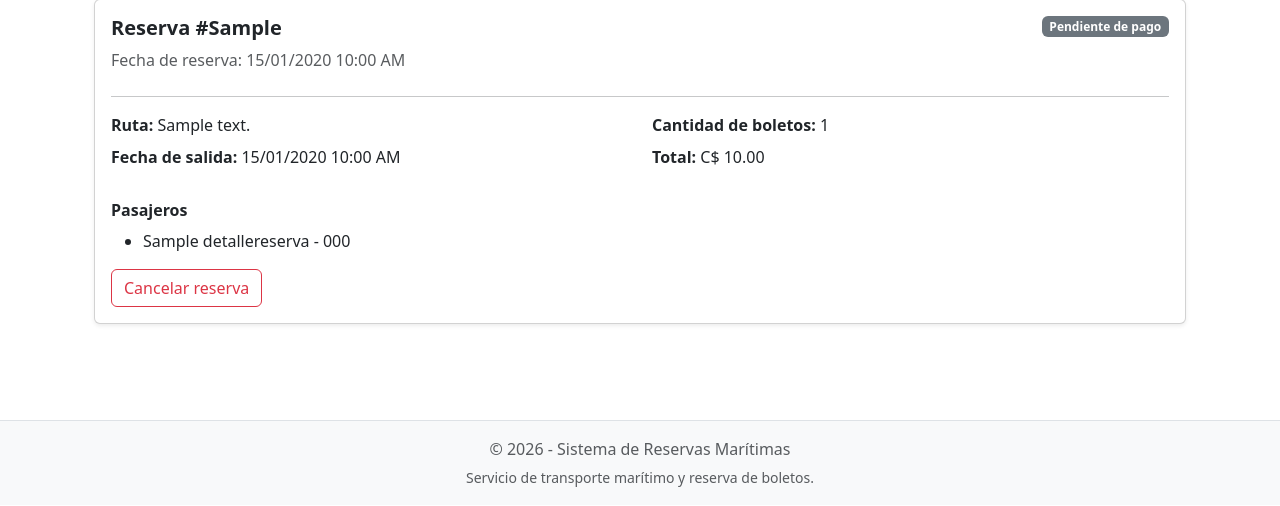
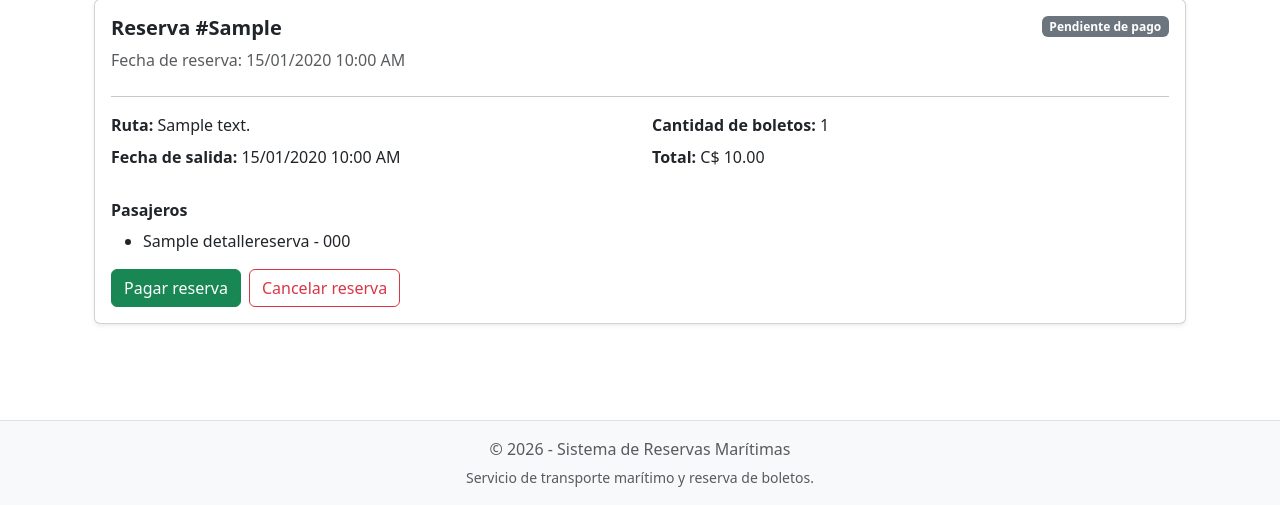
Before and after one commit to stephengarcia1009-coder/Proyecto_final_Reserva, an ASP.NET Core app: page /Reservas/MisReservas in a window 1280 px wide. Shown: the part 215-721 px from the top of the page. Run offline with ASP.NET Core 8, Linux system fonts and the light colour scheme; a user stored in the database is signed in; tables that the repository leaves empty hold one stand-in row (values such as "Sample post"); style sheets or scripts are compiled from the project's sources; the project's own start-up code is not run, and a stand-in starts its controllers and pages.

Commit message:
Agregar boton de pago en mis reservas

```diff
--- a/Proyecto_De-Reserva-de-boletosMar/Views/Reservas/Details.cshtml
+++ b/Proyecto_De-Reserva-de-boletosMar/Views/Reservas/Details.cshtml
@@ -45,7 +45,7 @@
                 </div>
             </div>
 
-            @if (Model.EstadoReservaId == 1)
+            @if (User.IsInRole("Cliente") && Model.EstadoReservaId == 1)
             {
                 <a asp-action="Pagar" asp-route-id="@Model.ReservaId"
                    class="btn btn-success">
--- a/Proyecto_De-Reserva-de-boletosMar/Views/Reservas/MisReservas.cshtml
+++ b/Proyecto_De-Reserva-de-boletosMar/Views/Reservas/MisReservas.cshtml
@@ -97,16 +97,27 @@
 
                     @if (reserva.EstadoReservaId == 1)
                     {
+                        <div class="d-flex gap-2 flex-wrap">
+
+                            <a asp-action="Pagar"
+                               asp-route-id="@reserva.ReservaId"
+                               class="btn btn-success">
+                                Pagar reserva
+                            </a>
+
                             <form asp-action="Cancelar"
                                   asp-route-id="@reserva.ReservaId"
                                   method="post"
                                   onsubmit="return confirm('¿Estás seguro de que deseas cancelar esta reserva?');">
+
                                 @Html.AntiForgeryToken()
 
                                 <button type="submit" class="btn btn-outline-danger">
                                     Cancelar reserva
                                 </button>
                             </form>
+
+                        </div>
                     }
                 </div>
             </div>
```
Lines whose indentation alone changed are shown as unchanged.
